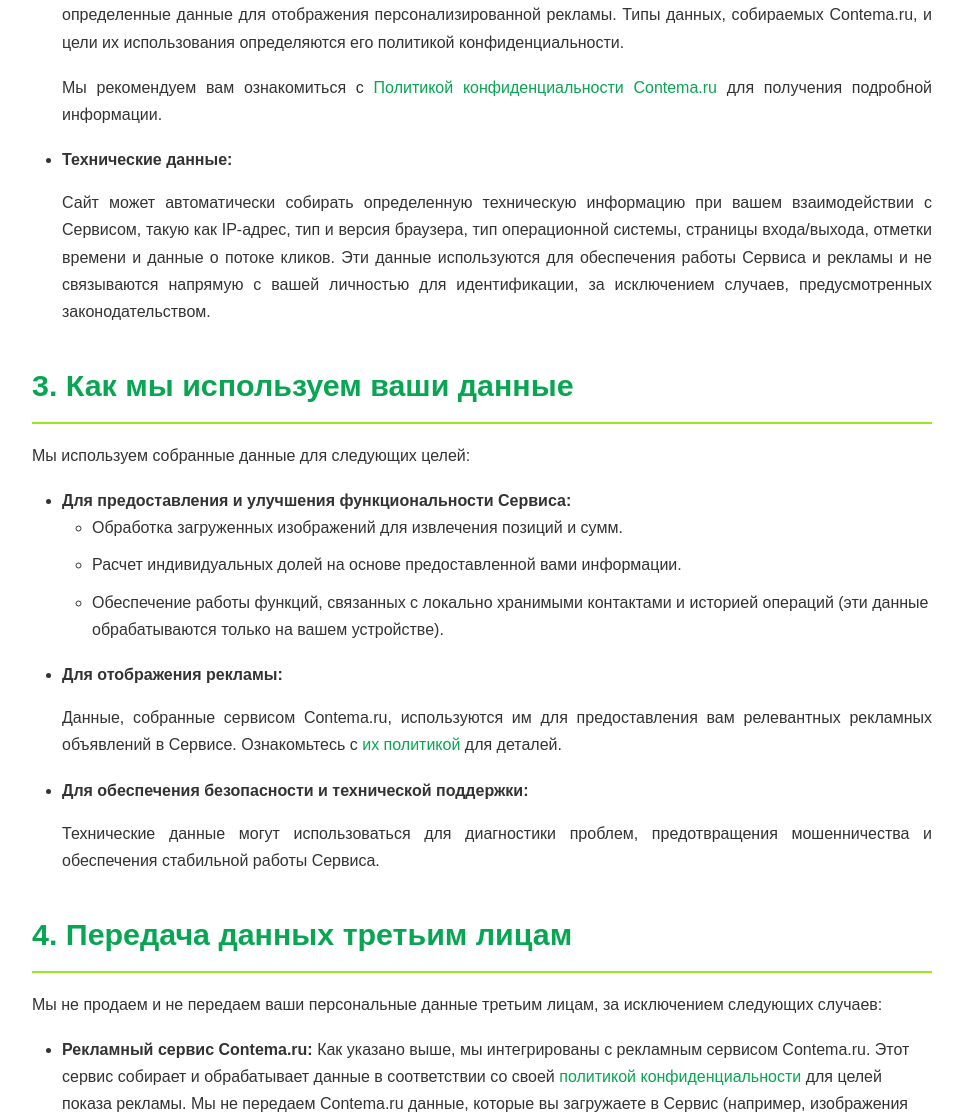
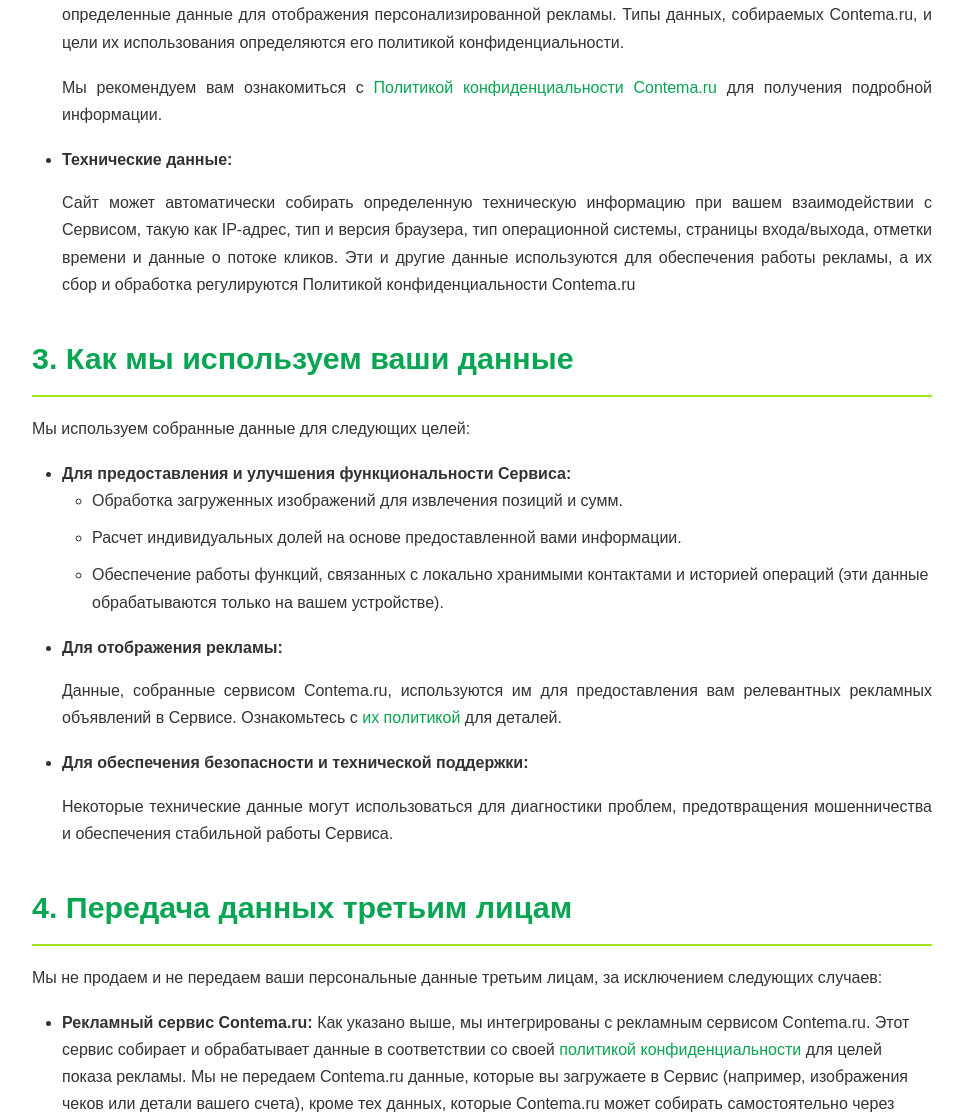
Before and after one commit to msgcg/Rest_check, a Flask app: page /privacy in a window 1280 px wide. Shown: the part 1271-2385 px from the top of the page, without its empty margins (158-1121 px from the left). Run offline with Flask 3, Linux system fonts and the light colour scheme.

Commit message:
Update privacy.html

```diff
--- a/src/templates/privacy.html
+++ b/src/templates/privacy.html
@@ -196,7 +196,7 @@
             </li>
             <li>
                 <strong>Технические данные:</strong>
-                <p>Сайт может автоматически собирать определенную техническую информацию при вашем взаимодействии с Сервисом, такую как IP-адрес, тип и версия браузера, тип операционной системы, страницы входа/выхода, отметки времени и данные о потоке кликов. Эти данные используются для обеспечения работы Сервиса и рекламы и не связываются напрямую с вашей личностью для идентификации, за исключением случаев, предусмотренных законодательством.</p>
+                <p>Сайт может автоматически собирать определенную техническую информацию при вашем взаимодействии с Сервисом, такую как IP-адрес, тип и версия браузера, тип операционной системы, страницы входа/выхода, отметки времени и данные о потоке кликов. Эти и другие данные используются для обеспечения работы рекламы, а их сбор и обработка регулируются Политикой конфиденциальности Contema.ru</p>
             </li>
         </ul>
 
@@ -214,7 +214,7 @@
                 <p>Данные, собранные сервисом Contema.ru, используются им для предоставления вам релевантных рекламных объявлений в Сервисе. Ознакомьтесь с <a href="https://www.contema.ru/policy" target="_blank" rel="noopener noreferrer">их политикой</a> для деталей.</p>
             </li>
             <li><strong>Для обеспечения безопасности и технической поддержки:</strong>
-                <p>Технические данные могут использоваться для диагностики проблем, предотвращения мошенничества и обеспечения стабильной работы Сервиса.</p>
+                <p>Некоторые технические данные могут использоваться для диагностики проблем, предотвращения мошенничества и обеспечения стабильной работы Сервиса.</p>
             </li>
         </ul>
 
```
